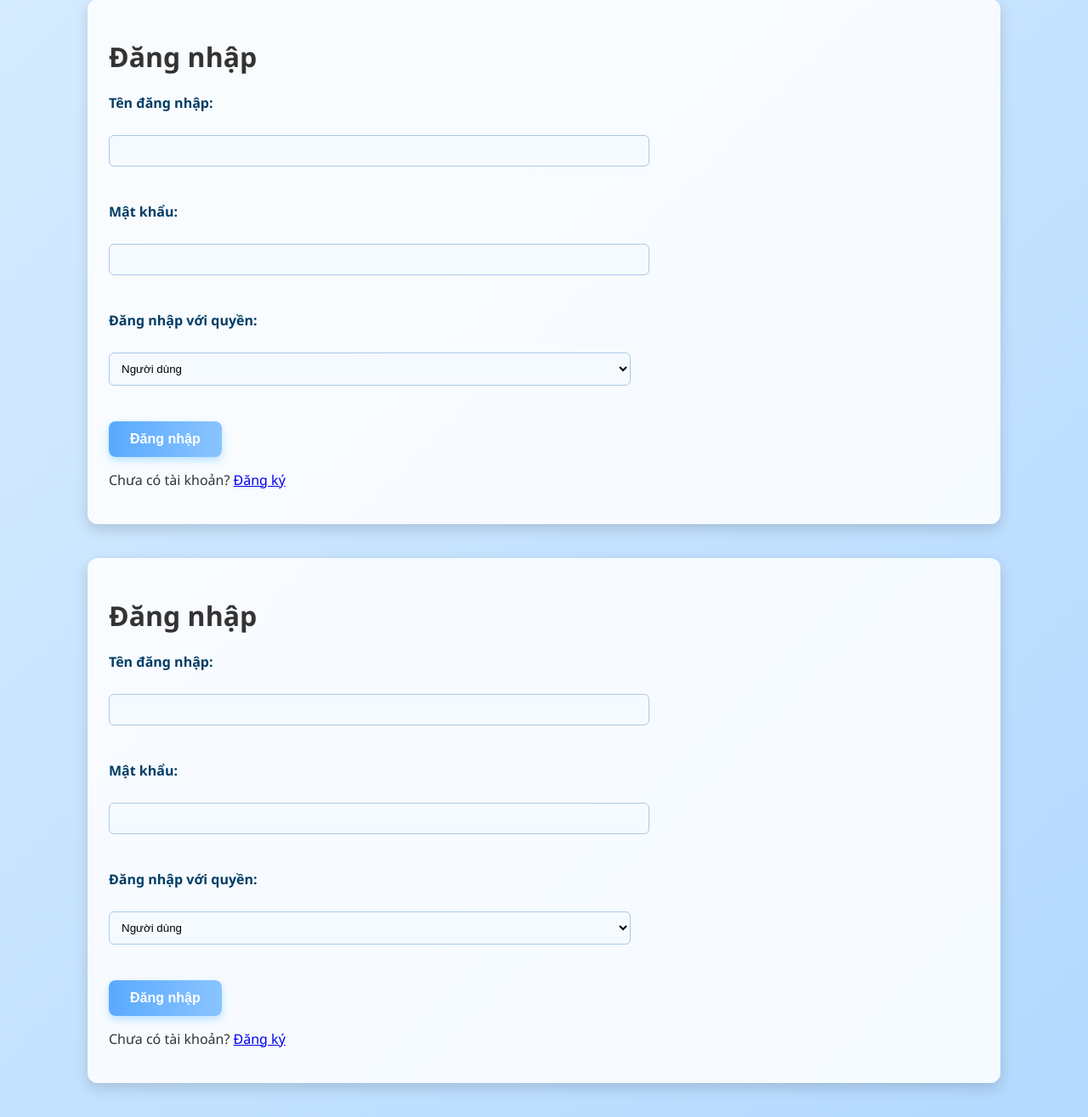
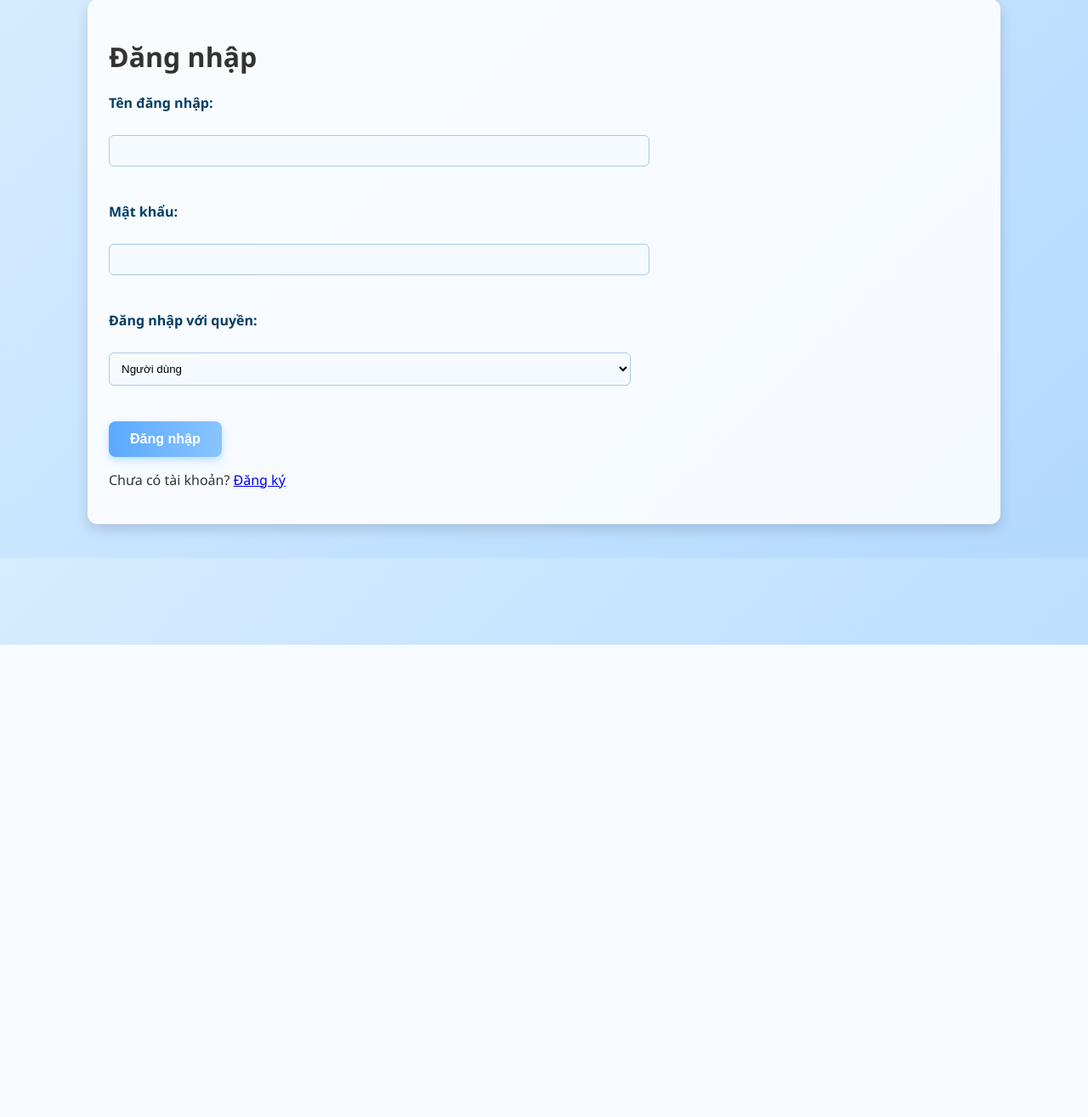
Before and after one commit to khuynnn/ins3064, a PHP site: page / in a window 1280 px wide. Shown: the part 41-1356 px from the top of the page at 85% size. After the commit the page ends 800 px from the top, so only its background shows below. Run offline with PHP 8.4, Linux system fonts and the light colour scheme; data that the repository does not hold is empty.

Commit message:
index.php
fix duplicate error

```diff
--- a/book_management/index.php
+++ b/book_management/index.php
@@ -92,97 +92,3 @@ if ($_SERVER["REQUEST_METHOD"] == "POST") {
 </div>
 </body>
 </html>
-<?php
-session_start();
-include 'config.php';
-
-// If already logged in, redirect to appropriate dashboard
-if (isset($_SESSION['user_id'])) {
-    if ($_SESSION['role'] === 'admin') {
-        header("Location: dashboard.php");
-    } else {
-        header("Location: loans_user.php");
-    }
-    exit();
-}
-
-// Handle login form submission
-$login_error = "";
-if ($_SERVER["REQUEST_METHOD"] == "POST") {
-    // Retrieve form input
-    $username_input = $_POST['username'] ?? '';
-    $password_input = $_POST['password'] ?? '';
-    $role_input     = $_POST['role']     ?? '';
-
-    // Prepare and execute query to find user with matching username and role
-    $stmt = $conn->prepare("SELECT id, name, username, password, role FROM users WHERE username = ? AND role = ?");
-    $stmt->bind_param("ss", $username_input, $role_input);
-    $stmt->execute();
-    $result = $stmt->get_result();
-
-    if ($result && $result->num_rows > 0) {
-        $user = $result->fetch_assoc();
-        // Verify entered password against the hashed password in DB
-        if (password_verify($password_input, $user['password'])) {
-            // Credentials are correct: initialize session
-            $_SESSION['user_id'] = $user['id'];
-            $_SESSION['username'] = $user['username'];
-            $_SESSION['name'] = $user['name'];
-            $_SESSION['role'] = $user['role'];
-            // Redirect based on role
-            if ($user['role'] === 'admin') {
-                header("Location: dashboard.php");
-            } else {
-                header("Location: loans_user.php");
-            }
-            exit();
-        } else {
-            // Password did not match
-            $login_error = "Tên đăng nhập hoặc mật khẩu không đúng.";
-        }
-    } else {
-        // No user found with given username/role
-        $login_error = "Tên đăng nhập, mật khẩu hoặc quyền không đúng.";
-    }
-    $stmt->close();
-}
-?>
-<!DOCTYPE html>
-<html lang="vi">
-<head>
-    <meta charset="UTF-8">
-    <title>Đăng nhập</title>
-    <link rel="stylesheet" href="style.css"> <!-- Link to CSS for styling -->
-</head>
-<body>
-<div class="container">
-    <h1>Đăng nhập</h1>
-    <!-- Display error message if login fails -->
-    <?php if (!empty($login_error)): ?>
-        <p class="error"><?php echo $login_error; ?></p>
-    <?php endif; ?>
-    <!-- Display success message after registration -->
-    <?php if (isset($_GET['signup']) && $_GET['signup'] == 'success'): ?>
-        <p class="success">Tạo tài khoản thành công! Mời bạn đăng nhập.</p>
-    <?php endif; ?>
-    <form method="post" action="">
-        <label for="username">Tên đăng nhập:</label><br>
-        <input type="text" id="username" name="username" required><br><br>
-
-        <label for="password">Mật khẩu:</label><br>
-        <input type="password" id="password" name="password" required><br><br>
-
-        <!-- Role selection added for login -->
-        <label for="role">Đăng nhập với quyền:</label><br>
-        <select id="role" name="role" required>
-            <option value="user">Người dùng</option>
-            <option value="admin">Quản trị viên</option>
-        </select>
-        <br><br>
-
-        <button type="submit">Đăng nhập</button>
-    </form>
-    <p>Chưa có tài khoản? <a href="signup.php">Đăng ký</a></p>
-</div>
-</body>
-</html>
```
